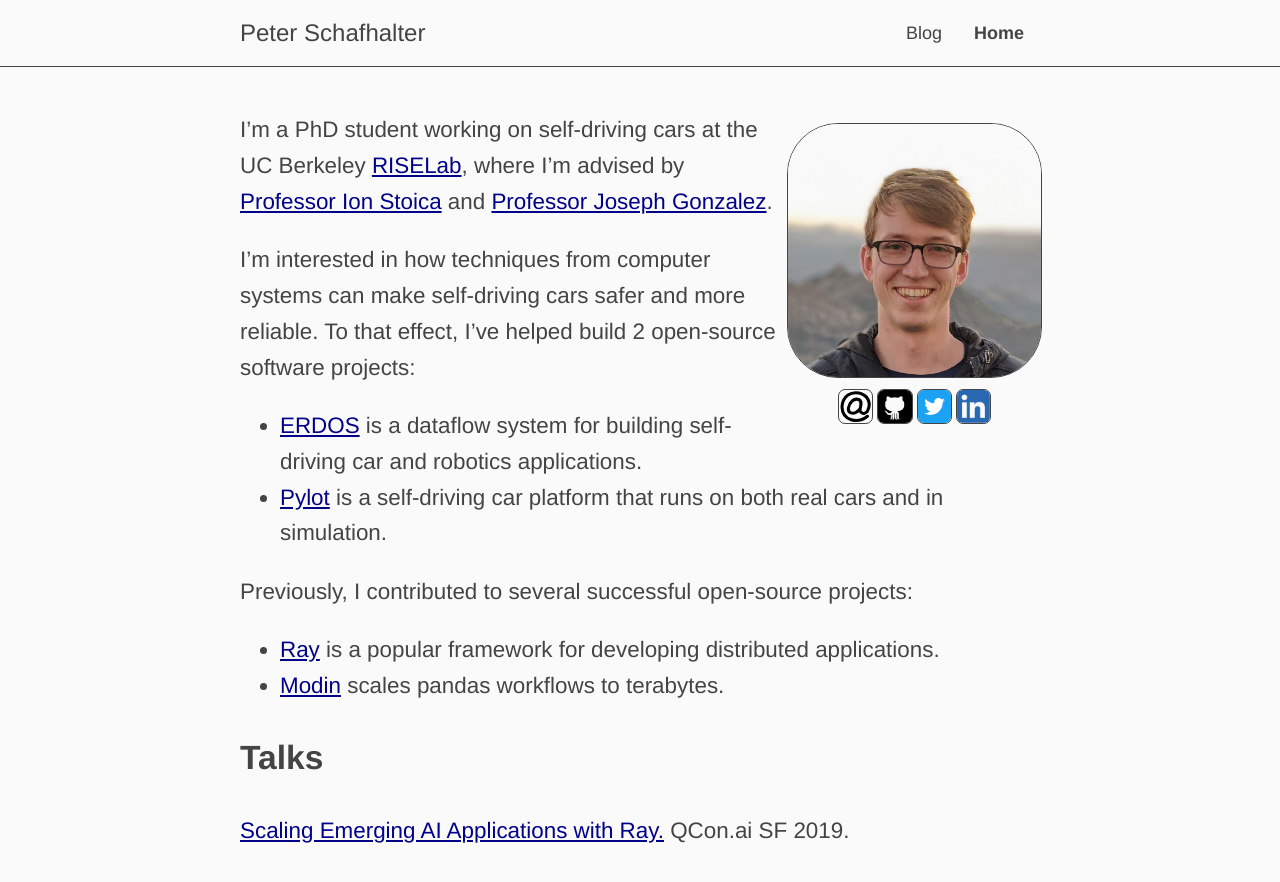
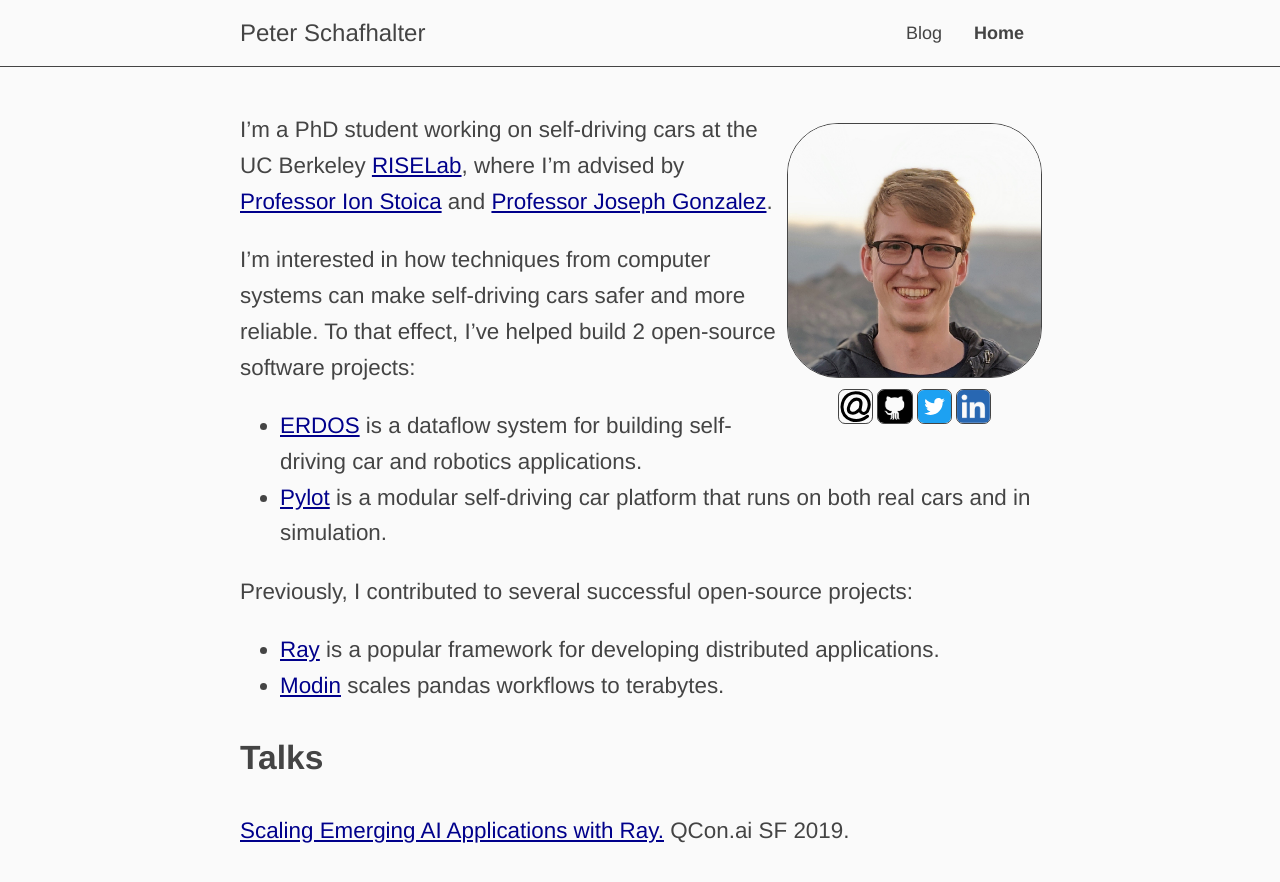
Before and after one commit to pschafhalter/pschafhalter.github.io, a Jekyll site: the page built from index.md, in a window 1280 px wide. Shown: the top 882 px of the page. Built offline with Jekyll 4.4.1, drawn with Linux system fonts in a browser that asks for light colours.

Commit message:
Pylot is modular

```diff
--- a/index.md
+++ b/index.md
@@ -15,7 +15,7 @@ self-driving cars safer and more reliable.
 To that effect, I've helped build 2 open-source software projects:
 - [ERDOS](https://github.com/erdos-project/erdos/) is a dataflow system
 for building self-driving car and robotics applications.
-- [Pylot](https://github.com/erdos-project/pylot/) is a self-driving car
+- [Pylot](https://github.com/erdos-project/pylot/) is a modular self-driving car
 platform that runs on both real cars and in simulation.
 
 Previously, I contributed to several successful open-source projects:
```
